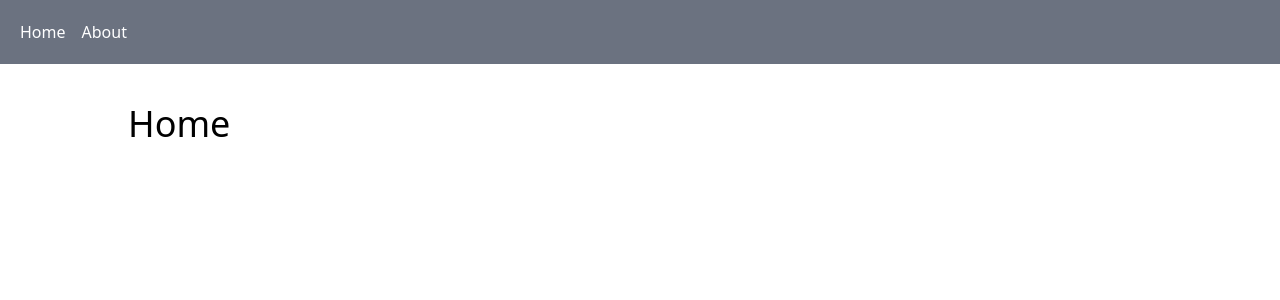
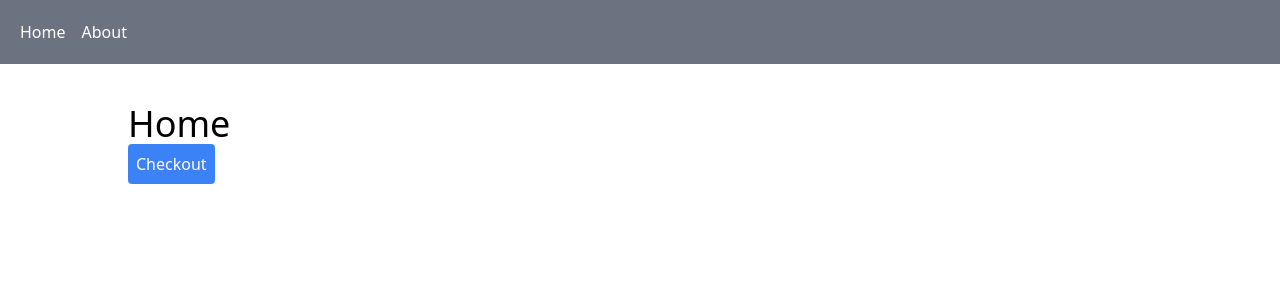
Before and after one commit to hermannleboss/sentry-course, a Vue app: page / in a window 1280 px wide. Shown: the top 300 px of the page. Built offline with nearby package versions, Linux system fonts and the light colour scheme.

Commit message:
feat: creat exception on home page

```diff
--- a/src/pages/Home.vue
+++ b/src/pages/Home.vue
@@ -1,5 +1,11 @@
+<script setup>
+  const checkout =  ()=> {
+    throw new Error("checkout is not yet implemented")
+  }
+</script>
 <template>
   <div>
     <h1 class="text-4xl">Home</h1>
+    <button @click="checkout">Checkout</button>
   </div>
 </template>
```
